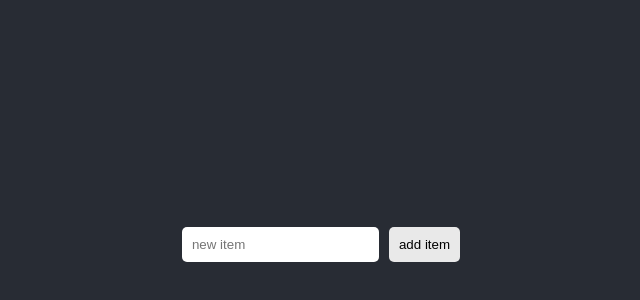
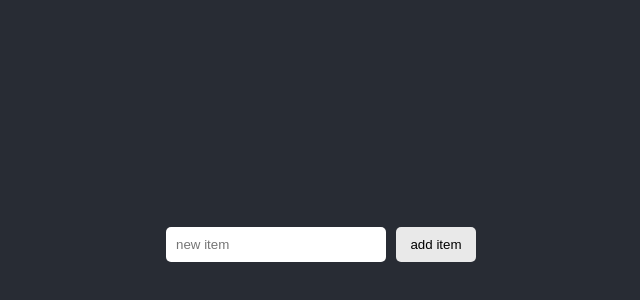
Before and after one commit to piramidonwitch/dragdrop-app, a React (Create React App) app: page / in a window 1280 px wide. Shown: the part 146-446 px from the top of the page, without its empty margins (319-959 px from the left). Built offline with nearby package versions, Linux system fonts and the light colour scheme.

Commit message:
update css

```diff
--- a/src/App.css
+++ b/src/App.css
@@ -8,10 +8,11 @@
   justify-content: center;
   font-size: calc(10px + 2vmin);
   color: white;
+  width: 100%;
 }
 
 .item {
-  min-width: 200px;
+  min-width: 310px;
   margin-bottom: 5px;
   display: flex;
   align-items:center;
@@ -58,7 +59,7 @@ form {
 ul {
   padding: 0px;
   margin: 10px;
-  list-style-type: none
+  list-style-type: none;
 }
 
 input {
@@ -66,6 +67,7 @@ input {
   border-radius: 5px;
   padding: 10px;
   margin: 5px;
+  width: 200px;
 }
 
 .submitBtn {
@@ -74,6 +76,7 @@ input {
   padding: 10px;
   margin: 5px;
   background-color: rgb(233, 233, 233);
+  width: 80px;
 }
 
 .item:hover {
--- a/src/components/Block.jsx
+++ b/src/components/Block.jsx
@@ -66,7 +66,7 @@ function Item({ item, killItem, onEdited }) {
                     onEdited(item.id, value)
                     setIsEditMode(false)
                 }}>
-                    ok
+                    OK
                 </button>
             ) : (
                 <button className="del_btn" onClick={() => {
```
